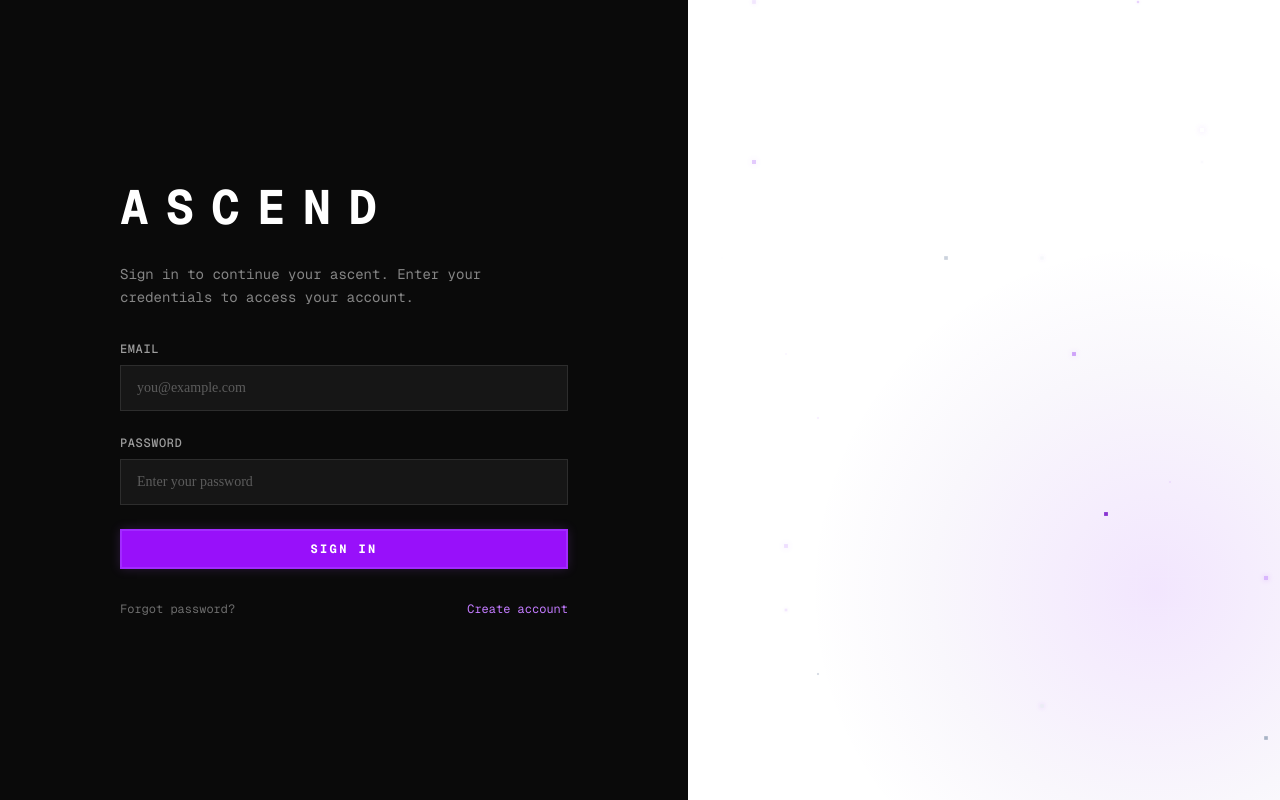
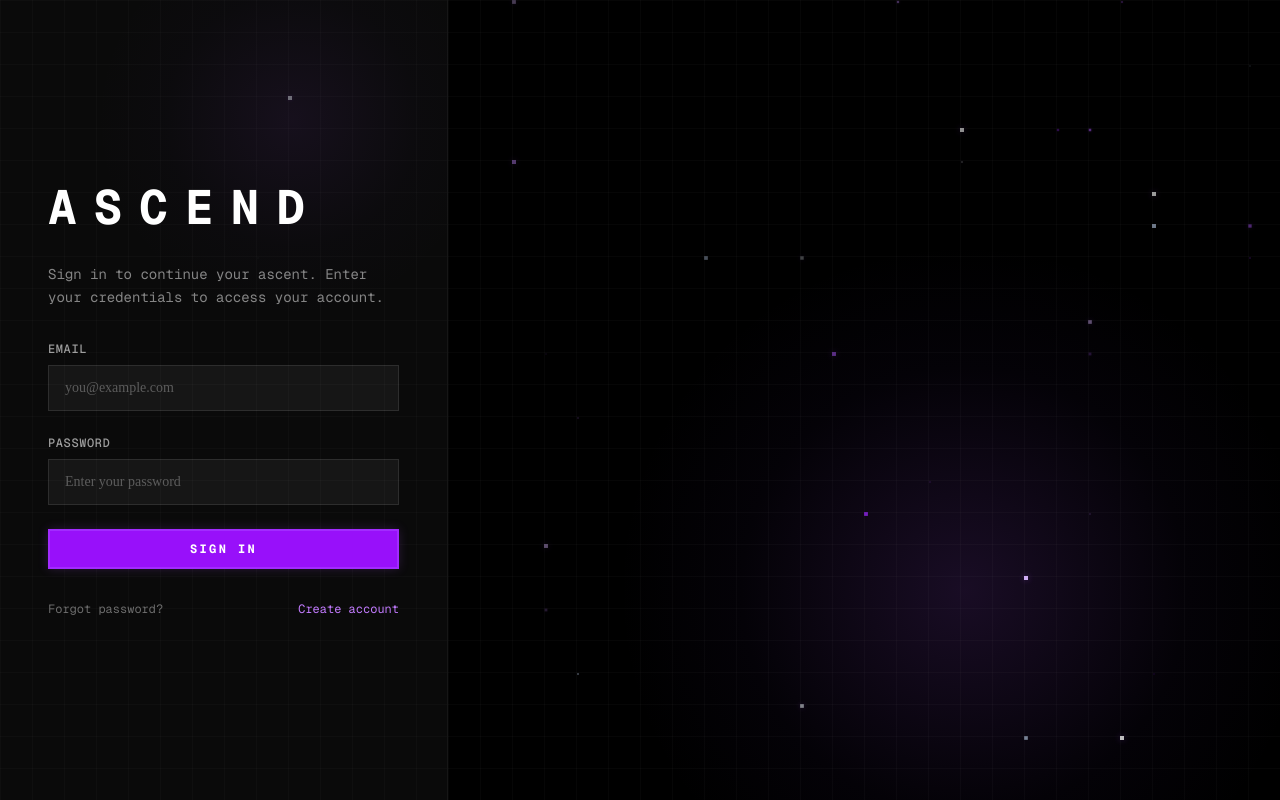
Before and after one commit to ezerfrlux/ascend, a Next.js app: page /login in a window 1280 px wide. Built offline with nearby package versions, Linux system fonts and the light colour scheme.

Commit message:
ui: adding pixels of decoration and grid on the login page

```diff
--- a/app/login/page.tsx
+++ b/app/login/page.tsx
@@ -3,16 +3,145 @@
 import { motion } from "framer-motion";
 import { Button } from "@/components/ui/button";
 import PixelEffects from "@/components/PixelEffects";
+import { useEffect, useState } from "react";
 
 const SPRING = { type: "spring" as const };
 const TWEEN = { type: "tween" as const };
 
+const PIXEL_PALETTE = [
+  "#ffffff",
+  "#e2e8f0",
+  "#94a3b8",
+  "#d8b4fe",
+  "#c084fc",
+  "#a855f7",
+  "#7e22ce",
+];
+
+const GRID = 32;
+
+function seedRandom(seed: number) {
+  let s = seed;
+  return () => {
+    s = (s * 16807) % 2147483647;
+    return s / 2147483647;
+  };
+}
+
+function generateFormPixels(width: number, height: number, seed: number) {
+  const rand = seedRandom(seed);
+  const cols = Math.ceil(width / GRID);
+  const rows = Math.ceil(height / GRID);
+  return Array.from({ length: 15 }, () => ({
+    left: Math.floor(rand() * cols) * GRID,
+    top: Math.floor(rand() * rows) * GRID,
+    delay: rand() * 1.5,
+    duration: 3 + rand() * 2,
+    opacity: 0.15 + rand() * 0.35,
+    color: PIXEL_PALETTE[Math.floor(rand() * PIXEL_PALETTE.length)],
+  }));
+}
+
+function pxShadow(values: string[]): string {
+  return values.join(", ");
+}
+
+const sp = pxShadow;
+
 export default function LoginPage() {
+  const [formPixels, setFormPixels] = useState(() =>
+    generateFormPixels(0, 0, 73)
+  );
+
+  useEffect(() => {
+    let rafId = 0;
+    function generate() {
+      cancelAnimationFrame(rafId);
+      rafId = requestAnimationFrame(() => {
+        setFormPixels(generateFormPixels(window.innerWidth, window.innerHeight, Date.now()));
+      });
+    }
+    generate();
+    let timeoutId: ReturnType<typeof setTimeout>;
+    function onResize() {
+      clearTimeout(timeoutId);
+      timeoutId = setTimeout(generate, 200);
+    }
+    window.addEventListener("resize", onResize);
+    return () => {
+      cancelAnimationFrame(rafId);
+      clearTimeout(timeoutId);
+      window.removeEventListener("resize", onResize);
+    };
+  }, []);
+
   return (
-    <div className="flex min-h-screen flex-col lg:flex-row">
-      <div className="relative flex flex-1 flex-col items-center justify-center bg-neutral-950 p-8 lg:p-12">
+    <div className="flex min-h-screen flex-col lg:flex-row overflow-x-hidden">
+      <div className="relative flex w-full lg:w-[45%] xl:w-[35%] flex-col items-center justify-center bg-neutral-950 p-6 sm:p-8 lg:p-12 border-b lg:border-b-0 lg:border-r border-white/5 min-h-screen lg:min-h-0">
+
+        <div
+          className="absolute inset-0 pointer-events-none"
+          style={{
+            backgroundImage:
+              "linear-gradient(rgba(255,255,255,0.018) 1px, transparent 1px), linear-gradient(90deg, rgba(255,255,255,0.018) 1px, transparent 1px)",
+            backgroundSize: "32px 32px",
+          }}
+        />
+
+        <div
+          className="absolute pointer-events-none w-[250px] sm:w-[400px] h-[250px] sm:h-[400px] rounded-full"
+          style={{
+            right: "-10%",
+            top: "-10%",
+            background:
+              "radial-gradient(circle, rgba(168,85,247,0.08) 0%, rgba(100,50,180,0.02) 45%, transparent 70%)",
+          }}
+        />
+
+        {formPixels.map((p, i) => (
+          <motion.div
+            key={`fp-${p.left}-${p.top}-${i}`}
+            className="absolute pointer-events-none"
+            style={{
+              left: p.left,
+              top: p.top,
+              width: 4,
+              height: 4,
+              background: p.color,
+              boxShadow: p.color.includes("f") ? "0 0 4px rgba(168,85,247,0.3)" : "none",
+            }}
+            initial={{ opacity: 0, scale: 0 }}
+            animate={{ opacity: [0, p.opacity, 0], scale: [0.2, 1, 0.2] }}
+            transition={{
+              duration: p.duration,
+              delay: p.delay,
+              repeat: Infinity,
+              repeatType: "reverse",
+              ease: "easeInOut",
+            }}
+          />
+        ))}
+
+        <div className="hidden sm:block absolute bottom-[15%] right-[10%]" style={{ width: "4px", height: "4px" }}>
+          <div style={{ boxShadow: sp([
+            "0 0 0 0 #fff",
+            "-6px 6px 0 0 #fff", "0px 6px 0 0 #fff", "6px 6px 0 0 #fff",
+            "-10px 10px 0 0 #fff", "-6px 10px 0 0 #fff", "0px 10px 0 0 #fff", "6px 10px 0 0 #fff", "10px 10px 0 0 #fff",
+            "-14px 14px 0 0 #fff", "-10px 14px 0 0 #fff", "-6px 14px 0 0 #fff", "0px 14px 0 0 #fff",
+            "6px 14px 0 0 #fff", "10px 14px 0 0 #fff", "14px 14px 0 0 #fff",
+          ]) }} />
+        </div>
+
+        <div className="hidden sm:block absolute top-[12%] left-[8%]" style={{ width: "4px", height: "4px" }}>
+          <div style={{ boxShadow: sp(["0 0 0 0 #fff", "-8px 0 0 0 #fff", "8px 0 0 0 #fff", "0px -8px 0 0 #fff", "0px 8px 0 0 #fff"]) }} />
+        </div>
+
+        <div className="hidden sm:block absolute top-[60%] left-[5%]" style={{ width: "4px", height: "4px" }}>
+          <div style={{ boxShadow: sp(["0 0 0 0 #fff", "-4px -2px 0 0 #fff", "4px -2px 0 0 #fff", "-2px 2px 0 0 #fff", "2px 2px 0 0 #fff"]) }} />
+        </div>
+
         <motion.div
-          className="w-full max-w-md space-y-8"
+          className="w-full max-w-sm sm:max-w-md space-y-6 sm:space-y-8 z-10"
           initial={{ opacity: 0, x: -30 }}
           animate={{ opacity: 1, x: 0 }}
           transition={{ duration: 0.6, ease: "easeOut" }}
@@ -22,7 +151,7 @@ export default function LoginPage() {
             animate={{ opacity: 1, y: 0 }}
             transition={{ ...SPRING, stiffness: 500, damping: 22, delay: 0.1 }}
           >
-            <h1 className="text-4xl md:text-5xl font-bold text-white tracking-[0.35em] font-mono whitespace-nowrap">
+            <h1 className="text-3xl sm:text-4xl md:text-5xl font-bold text-white tracking-[0.2em] sm:tracking-[0.35em] font-mono">
               {"ASCEND".split("").map((letter, i) => (
                 <motion.span
                   key={i}
@@ -37,7 +166,7 @@ export default function LoginPage() {
           </motion.div>
 
           <motion.p
-            className="text-white/50 text-sm font-mono max-w-sm leading-relaxed"
+            className="text-white/50 text-xs sm:text-sm font-mono max-w-sm leading-relaxed"
             initial={{ opacity: 0, y: 8 }}
             animate={{ opacity: 1, y: 0 }}
             transition={{ ...TWEEN, duration: 0.4, ease: [0.25, 0.1, 0.25, 1], delay: 0.5 }}
@@ -46,7 +175,7 @@ export default function LoginPage() {
           </motion.p>
 
           <motion.form
-            className="space-y-6"
+            className="space-y-4 sm:space-y-6"
             initial={{ opacity: 0, y: 12 }}
             animate={{ opacity: 1, y: 0 }}
             transition={{ ...TWEEN, duration: 0.5, ease: "easeOut", delay: 0.6 }}
@@ -93,7 +222,7 @@ export default function LoginPage() {
           </motion.form>
 
           <motion.div
-            className="flex items-center justify-between text-xs"
+            className="flex flex-col sm:flex-row gap-2 sm:gap-0 items-center justify-between text-xs"
             initial={{ opacity: 0 }}
             animate={{ opacity: 1 }}
             transition={{ delay: 0.8, duration: 0.4 }}
@@ -108,7 +237,8 @@ export default function LoginPage() {
         </motion.div>
       </div>
 
-      <div className="flex-1 relative">
+      {/* Sección Derecha (Visuales / Canvas) */}
+      <div className="hidden lg:block lg:flex-1 relative bg-black min-h-[300px] lg:min-h-full">
         <PixelEffects
           pixelCount={60}
           seed={84}
--- a/components/hero.tsx
+++ b/components/hero.tsx
@@ -9,6 +9,8 @@ import {
 } from "framer-motion";
 import { Button } from "@/components/ui/button";
 import PixelEffects from "./PixelEffects";
+import { useRouter } from "next/navigation";
+
 
 const SPRING = { type: "spring" as const };
 const TWEEN = { type: "tween" as const };
@@ -53,6 +55,11 @@ export default function Hero() {
   const shouldAnimate = !useReducedMotion() && isInView;
 
   const a = (v: boolean) => (v ? 1 : 0);
+
+  const router = useRouter()
+  const handleClick = () => {
+    router.push('/login')
+  }
 
   return (
     <section
@@ -850,6 +857,7 @@ export default function Hero() {
             transition={{ ...SPRING, stiffness: 400, damping: 17 }}
           >
             <Button
+            onClick={handleClick}
               variant="outline"
               size="lg"
               className="rounded-none border-2 border-white/50 bg-transparent px-8 py-3 text-xs font-bold tracking-[0.2em] font-mono text-white hover:bg-white/10 hover:text-white hover:border-white transition-all duration-300 shadow-[0_0_10px_rgba(255,255,255,0.15)] hover:shadow-[0_0_20px_rgba(255,255,255,0.4)]"
```
